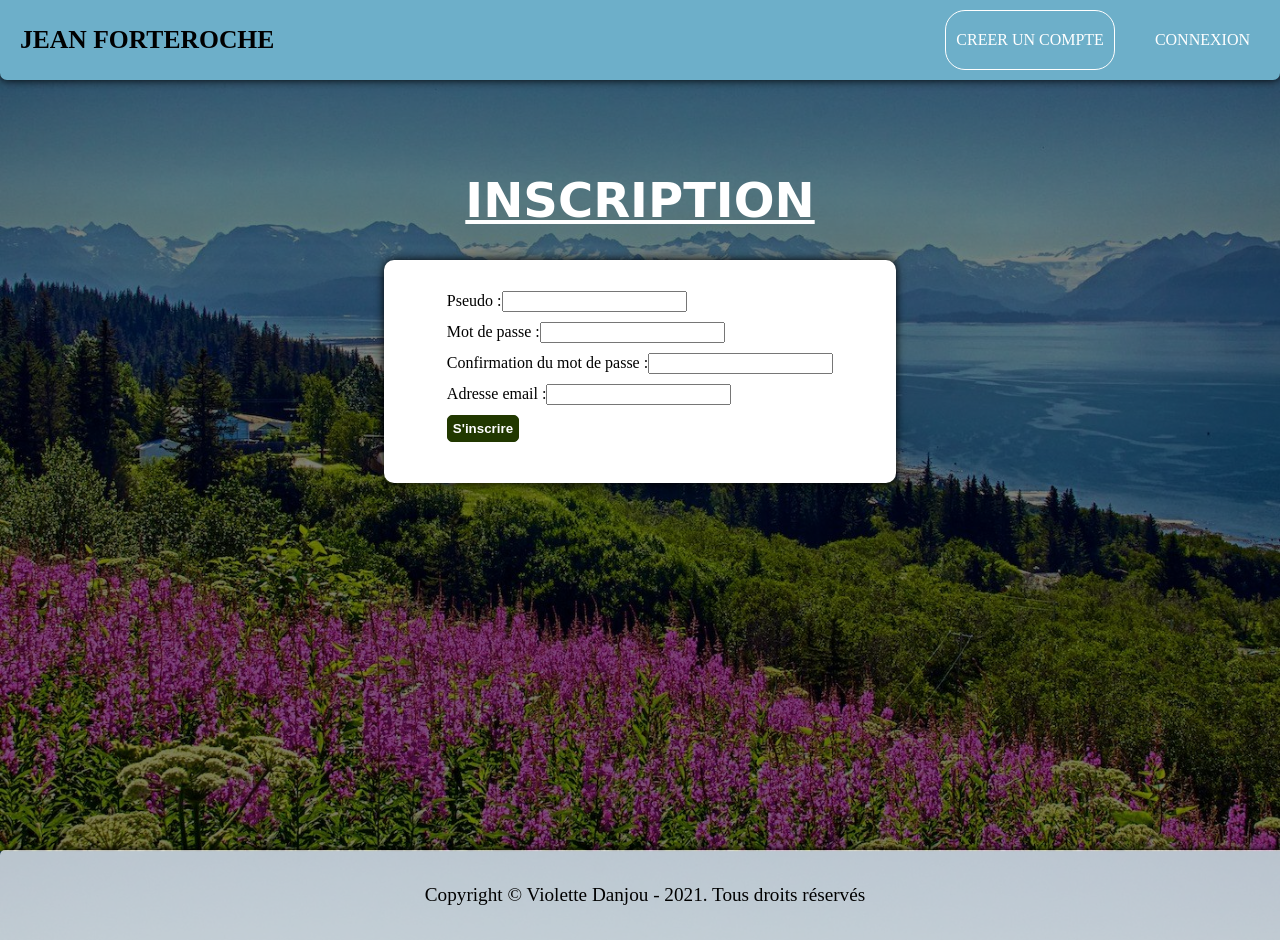
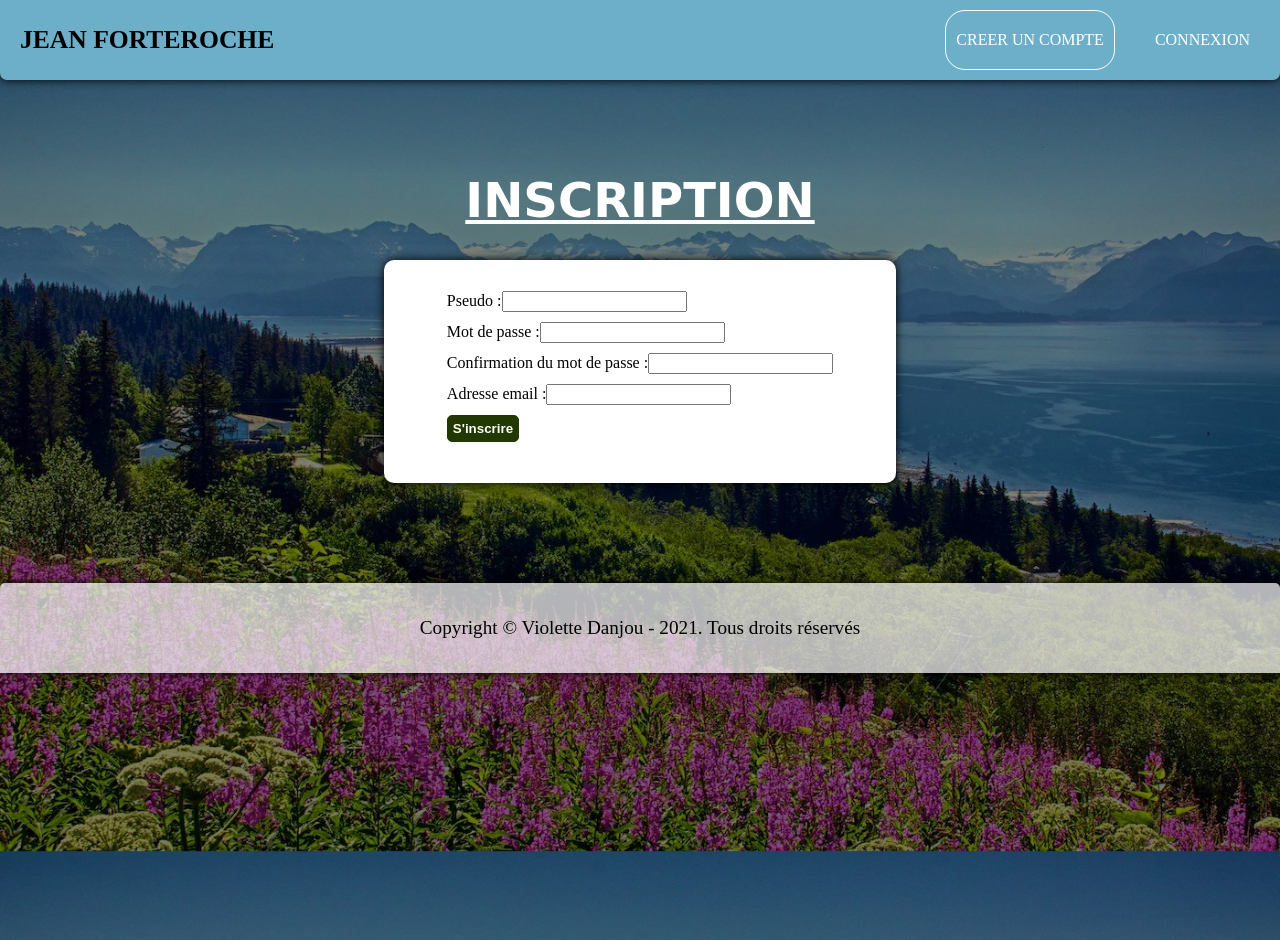
Before and after one commit to violettedanjou/Projet-4, a PHP site: page /index.php?action=afficheInscription in a window 1280 px wide. Run offline with PHP 8.4, Linux system fonts and the light colour scheme; some libraries are stand-ins or nearby versions; some web fonts are replaced.

Commit message:
Pb position footer régler à 80%

```diff
--- a/index.php
+++ b/index.php
@@ -99,7 +99,7 @@ try {
 
 // ADMIN
         if ($_GET['action'] == 'afficheAdmin') {
-            if (($_SESSION['admin'] == 1)) {
+            if ((isset($_SESSION['admin'])) AND ($_SESSION['admin'] == 1)) {
                 afficheAdmin();
             }
             else {
--- a/public/commentaires.css
+++ b/public/commentaires.css
@@ -1,10 +1,14 @@
 @font-face {
     font-family: 'Redressed', cursive;
+}
+html
+{
+    height: 100%;
 }
 /* Menu */
 body
 {
-    position: relative;
+    /*position: relative;*/
     margin: 0px;
     background-image: linear-gradient(rgba(0, 0, 0, 0.5), rgba(0, 0, 0, 0.5)),
                   url("http://localhost:8888/Test_TP/TP_commentaires/public/alaskabackground.jpg");
@@ -12,8 +16,8 @@ body
     background-attachment: fixed;
     background-size: cover;
     padding-top: 140px;
-
-    min-height: 100vh;
+    height: 100%;
+    /*min-height: 100vh;*/
 }
 #forteroche a
 {
@@ -235,6 +239,7 @@ h2
 /* PAGE INSCRIPTION */
 #form-inscription, #form-connexion
 {
+
     display: flex;
     justify-content: center;
     margin: 0px 30% 50px 30%;
@@ -280,9 +285,9 @@ h2
 /* Footer */
 footer
 {
-    position: absolute;
+    /*position: absolute;
     bottom: 0px;
-    width: 100%;
+    width: 100%;*/
     display: flex;
     justify-content: center;
     align-items: center;
--- a/view/postView.php
+++ b/view/postView.php
@@ -23,9 +23,9 @@
         <em>le <?= $post['creation_date_fr'] ?></em>
     </h3>
 
-    <p>
-        <?= nl2br(htmlspecialchars($post['content'])) ?>
-    </p>
+
+        <?= nl2br(($post['content'])) ?>
+
 </div>
 
 <div id="div-comments">
```
Also changed, not shown: view/listPostsView.php (+5 -5 lines).
